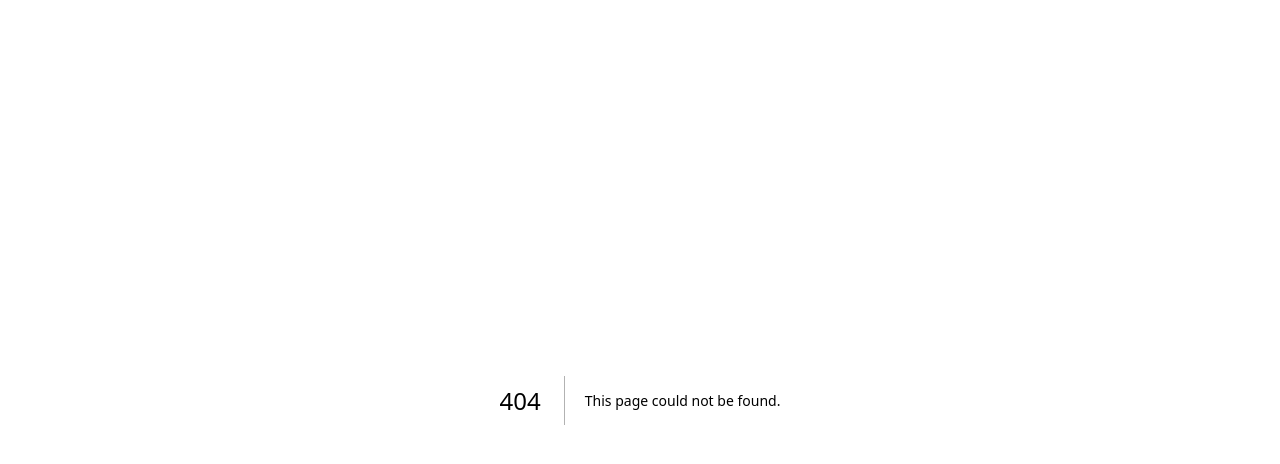
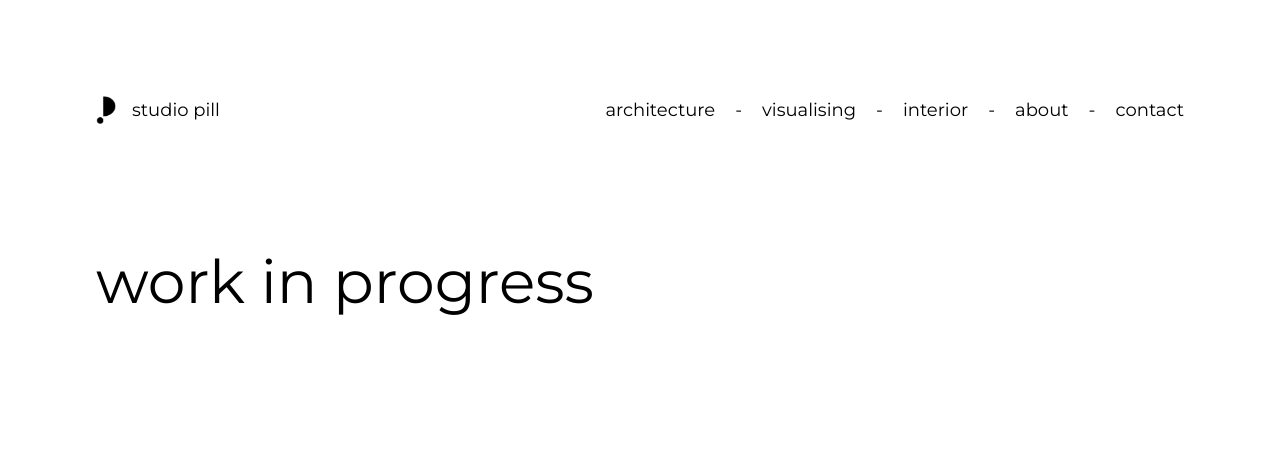
Before and after one commit to illusion3q/Studio-Pill, a Next.js app: page /visualising in a window 1280 px wide. Before the commit this address had no page. Shown: the top 464 px of the page. Built offline with nearby package versions, Linux system fonts and the light colour scheme.

Commit message:
Added new project and visualising.

```diff
--- /dev/null
+++ b/src/app/visualising/page.tsx
@@ -0,0 +1,19 @@
+"use client";
+import NavBar from "@/components/NavBar";
+import { montserrat } from "@/lib/fonts";
+
+export default function Interior() {
+  return (
+    <main className="flex flex-col justify-between p-6 lg:p-24">
+      <NavBar />
+
+      <div className="flex pt-32">
+        <h1
+          className={`${montserrat.className} text-6xl font-bold text-center`}
+        >
+          work in progress
+        </h1>
+      </div>
+    </main>
+  );
+}
--- a/src/components/NavBar.tsx
+++ b/src/components/NavBar.tsx
@@ -30,6 +30,10 @@ export default function NavBar() {
         <div className="hidden lg:flex flex-row gap-5">
           <Link href={"/architecture"}>
             <p className={montserrat.className}>architecture</p>
+          </Link>
+          <p className={montserrat.className}>-</p>
+          <Link href={"/visualising"}>
+            <p className={montserrat.className}>visualising</p>
           </Link>
           <p className={montserrat.className}>-</p>
           <Link href={"/interior"}>
```
Also changed, not shown: src/lib/images.ts (+6 -6 lines), public/8.jpg (added).
